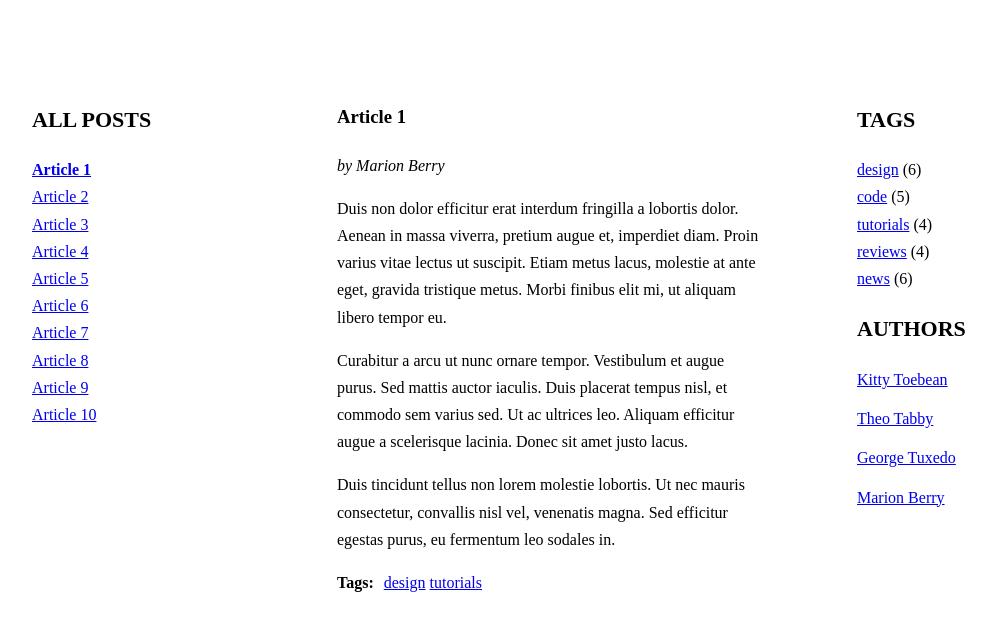
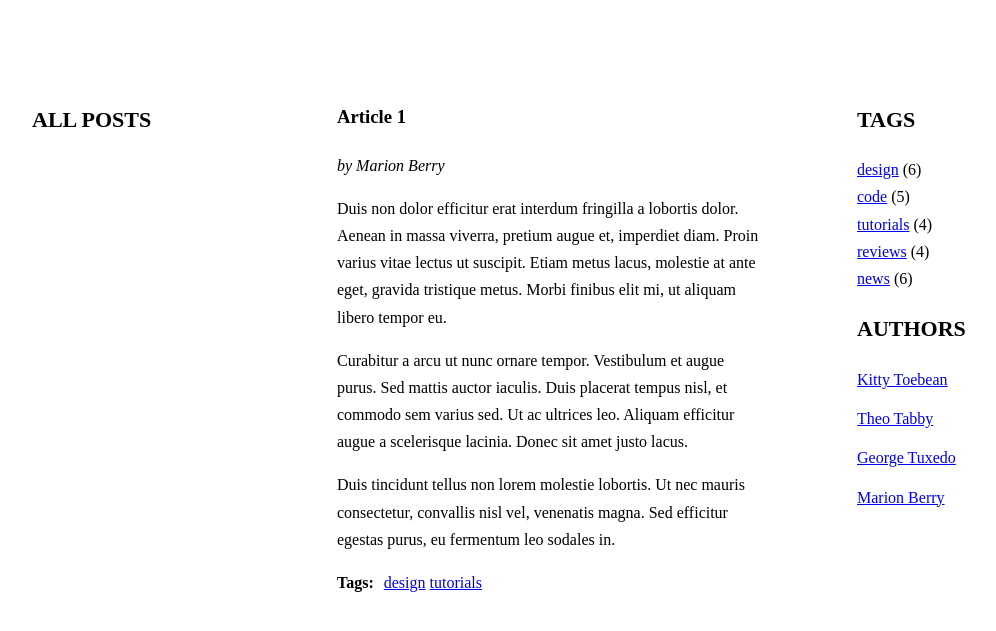
Before and after one commit to iiimoood/javascript-blog, a website: page index.html in a window 1280 px wide. Shown: the part 201-832 px from the top of the page, without its empty margins (88-1084 px from the left). Drawn offline with Linux system fonts and the light colour scheme.

Commit message:
Delete title links in index.html

```diff
--- a/index.html
+++ b/index.html
@@ -14,38 +14,7 @@
         <main class="wrapper">
           <aside class="sidebar">
             <h2 class="section-title">All posts</h2>
-            <ul class="list titles">
-              <li>
-                <a href="#article-1" class="active"><span>Article 1</span></a>
-              </li>
-              <li>
-                <a href="#article-2"><span>Article 2</span></a>
-              </li>
-              <li>
-                <a href="#article-3"><span>Article 3</span></a>
-              </li>
-              <li>
-                <a href="#article-4"><span>Article 4</span></a>
-              </li>
-              <li>
-                <a href="#article-5"><span>Article 5</span></a>
-              </li>
-              <li>
-                <a href="#article-6"><span>Article 6</span></a>
-              </li>
-              <li>
-                <a href="#article-7"><span>Article 7</span></a>
-              </li>
-              <li>
-                <a href="#article-8"><span>Article 8</span></a>
-              </li>
-              <li>
-                <a href="#article-9"><span>Article 9</span></a>
-              </li>
-              <li>
-                <a href="#article-10"><span>Article 10</span></a>
-              </li>
-            </ul>
+            <ul class="list titles"></ul>
           </aside>
           <section class="posts">
             <article class="post active" id="article-1">
```
